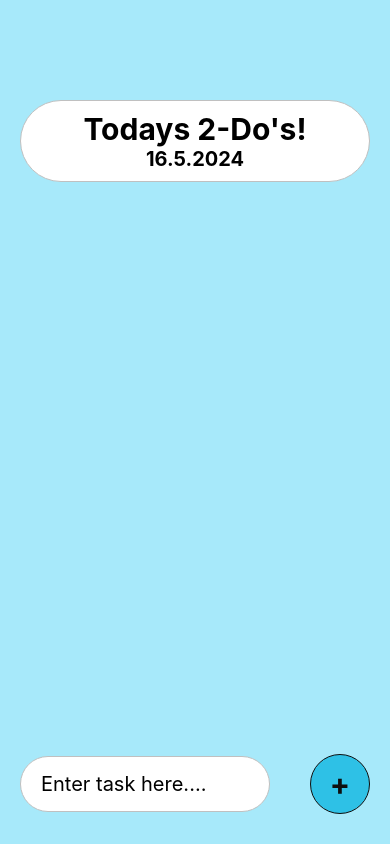
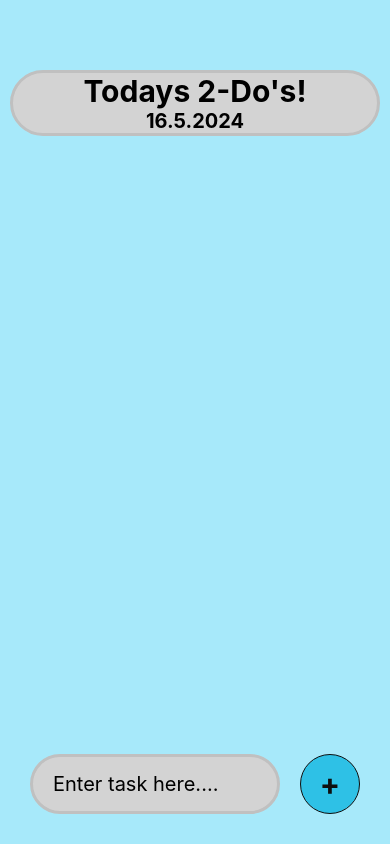
Before and after one commit to brendanrichards73/brendan-todo-app, a React Native app: screen / in a window 390 px wide. Built offline with nearby package versions, Linux system fonts and the light colour scheme.

Commit message:
Refactored components. Added new additem component

```diff
--- a/App.tsx
+++ b/App.tsx
@@ -2,32 +2,20 @@ import React, { useCallback, useState } from "react";
 import {
     StyleSheet,
     View,
-    Text,
     KeyboardAvoidingView,
     Platform,
-    TextInput,
-    TouchableOpacity,
     Keyboard,
-    FlatList,
 } from "react-native";
 import TodoItem from "./src/todo-Item";
-
-type Task = {
-    id: number;
-    text: string;
-    done: boolean;
-};
+import { AddTask } from "./src/add-item";
+import { TodoList } from "./src/todo-list";
+import { Task } from "./src/types";
 
 let taskId = 0;
 
 export default function App() {
     const [task, setTask] = useState<string | null>(null);
     const [taskItems, setTaskItems] = useState<Task[]>([]);
-
-    const currentDate = new Date();
-    const formattedDate = `${currentDate.getDate()}.${
-        currentDate.getMonth() + 1
-    }.${currentDate.getFullYear()}`;
 
     const handleAddItem = useCallback(() => {
         Keyboard.dismiss();
@@ -65,37 +53,16 @@ export default function App() {
 
     return (
         <View style={styles.container}>
-            <View style={styles.tasksWrapper}>
-                <View style={styles.titleRow}>
-                    <Text style={styles.sectionTitle}>Todays 2-Do's!</Text>
-                    <Text style={styles.dateText}>{formattedDate}</Text>
-                </View>
-                <View style={styles.todoItems}>
-                    {taskItems.length > 0 && (
-                        <Text style={styles.doneTitle}>Done (✔)</Text>
-                    )}
-                    <FlatList
-                        data={taskItems}
-                        renderItem={renderItem}
-                        keyExtractor={(item) => item.id.toString()}
-                    />
-                </View>
-            </View>
             <KeyboardAvoidingView
                 behavior={Platform.OS === "ios" ? "padding" : "height"}
-                style={styles.writeTaskWrapper}
+                style={styles.KeyboardAvoidingViewWrapper}
             >
-                <TextInput
-                    style={styles.input}
-                    placeholder={"Enter task here...."}
-                    value={task ?? ""}
-                    onChangeText={(text) => setTask(text)}
+                <TodoList taskItems={taskItems} renderItem={renderItem} />
+                <AddTask
+                    task={task}
+                    setTask={setTask}
+                    handleAddItem={handleAddItem}
                 />
-                <TouchableOpacity onPress={() => handleAddItem()}>
-                    <View style={styles.addTaskWrapper}>
-                        <Text style={styles.addTask}>+</Text>
-                    </View>
-                </TouchableOpacity>
             </KeyboardAvoidingView>
         </View>
     );
@@ -104,75 +71,13 @@ export default function App() {
 const styles = StyleSheet.create({
     container: {
         flex: 1,
+        flexDirection: "column",
         backgroundColor: "#a7e9fa",
+        paddingTop: 20,
     },
-    titleRow: {
-        flexDirection: "column",
-        justifyContent: "space-between",
-        alignItems: "center",
-        backgroundColor: "#FFF",
-        padding: 10,
-        borderRadius: 60,
-        borderWidth: 1,
-        borderColor: "#C0C0C0",
-    },
-    dateText: {
-        fontSize: 20,
-        fontWeight: "bold",
-    },
-    sectionTitle: {
-        fontSize: 30,
-        fontWeight: "bold",
-        color: "#000000",
-    },
-    doneTitle: {
-        fontSize: 20,
-        fontWeight: "bold",
-        color: "#000000",
-        marginTop: 10,
-        marginBottom: 10,
-        marginLeft: 10,
-    },
-    tasksWrapper: {
-        paddingTop: 100,
-        paddingBottom: 200,
-        paddingHorizontal: 20,
-    },
-    todoItems: {
-        marginTop: 30,
-    },
-    writeTaskWrapper: {
-        position: "absolute",
-        flexDirection: "row",
-        justifyContent: "space-around",
-        alignItems: "center",
-        bottom: 30,
-        width: "100%",
-    },
-    input: {
-        fontSize: 20,
-        paddingVertical: 15,
-        paddingHorizontal: 20,
-        width: 250,
-        backgroundColor: "#FFF",
-        borderWidth: 1,
-        borderColor: "#C0C0C0",
-        borderRadius: 60,
-    },
-    addTaskWrapper: {
-        width: 60,
-        height: 60,
-        backgroundColor: "#2ec1e6",
-        borderRadius: 60,
-        borderWidth: 1,
-        borderColor: "#0e0f0f",
-        justifyContent: "center",
-        alignItems: "center",
-    },
-    addTask: {
-        fontSize: 30,
-        fontWeight: "bold",
-        color: "#0e0f0f",
-        backgroundColor: "#2ec1e6",
+    KeyboardAvoidingViewWrapper: {
+        flex: 1,
+        marginTop: 50,
+        paddingHorizontal: 10,
     },
 });
--- /dev/null
+++ b/src/add-item.tsx
@@ -0,0 +1,72 @@
+import React from "react";
+import {
+    View,
+    TextInput,
+    TouchableOpacity,
+    Text,
+    StyleSheet,
+} from "react-native";
+
+type AddTaskProps = {
+    task: string | null;
+    setTask: (task: string) => void;
+    handleAddItem: () => void;
+};
+
+export const AddTask: React.FC<AddTaskProps> = ({
+    task,
+    setTask,
+    handleAddItem,
+}) => {
+    return (
+        <View style={styles.container}>
+            <TextInput
+                style={styles.input}
+                placeholder={"Enter task here...."}
+                value={task ?? ""}
+                onChangeText={(text) => setTask(text)}
+            />
+            <TouchableOpacity onPress={handleAddItem}>
+                <View style={styles.addTaskWrapper}>
+                    <Text style={styles.addTask}>+</Text>
+                </View>
+            </TouchableOpacity>
+        </View>
+    );
+};
+
+const styles = StyleSheet.create({
+    container: {
+        flexDirection: "row",
+        justifyContent: "space-between",
+        alignItems: "center",
+        paddingVertical: 30,
+        paddingHorizontal: 20,
+    },
+    input: {
+        fontSize: 20,
+        paddingVertical: 15,
+        paddingHorizontal: 20,
+        width: 250,
+        backgroundColor: "#D3D3D3",
+        borderWidth: 3,
+        borderColor: "#C0C0C0",
+        borderRadius: 60,
+    },
+    addTaskWrapper: {
+        width: 60,
+        height: 60,
+        backgroundColor: "#2ec1e6",
+        borderRadius: 60,
+        borderWidth: 1,
+        borderColor: "#0e0f0f",
+        justifyContent: "center",
+        alignItems: "center",
+    },
+    addTask: {
+        fontSize: 30,
+        fontWeight: "bold",
+        color: "#0e0f0f",
+        backgroundColor: "#2ec1e6",
+    },
+});
--- a/src/todo-Item.tsx
+++ b/src/todo-Item.tsx
@@ -1,5 +1,6 @@
 import React from "react";
 import { View, Text, StyleSheet, TouchableOpacity } from "react-native";
+import Ionicons from "@expo/vector-icons/Ionicons";
 
 type TodoItemProps = {
     text: string;
@@ -15,13 +16,20 @@ export default function TodoItem({
     isDone,
 }: TodoItemProps) {
     return (
+        <View style={styles.container}>
             <View style={[styles.todoItem, isDone ? styles.todoItemDone : {}]}>
                 <View style={styles.textWrapper}>
                     <TouchableOpacity
                         style={styles.checkBox}
                         onPress={onDoneToggle}
                     >
-                    {isDone && <Text style={styles.checkMark}>✔</Text>}
+                        {isDone && (
+                            <Ionicons
+                                name="checkmark-circle"
+                                size={32}
+                                color="green"
+                            />
+                        )}
                     </TouchableOpacity>
 
                     <Text style={styles.itemText}>{text}</Text>
@@ -34,10 +42,17 @@ export default function TodoItem({
                     </TouchableOpacity>
                 )}
             </View>
+        </View>
     );
 }
 
 const styles = StyleSheet.create({
+    container: {
+        flex: 1,
+        flexDirection: "column",
+        height: "80%",
+        width: "100%",
+    },
     todoItem: {
         flexDirection: "row",
         alignItems: "flex-start",
@@ -49,6 +64,7 @@ const styles = StyleSheet.create({
     },
     todoItemDone: {
         backgroundColor: "#F8BBD0",
+        opacity: 0.75,
     },
     textWrapper: {
         flex: 1,
@@ -59,8 +75,8 @@ const styles = StyleSheet.create({
     checkBox: {
         justifyContent: "center",
         alignItems: "center",
-        width: 30,
-        height: 30,
+        width: 35,
+        height: 35,
         borderWidth: 2,
         opacity: 0.4,
         borderRadius: 5,
@@ -79,7 +95,7 @@ const styles = StyleSheet.create({
     },
     deleteWrapper: {
         width: 60,
-        height: 45,
+        height: 35,
         borderColor: "#FF0033",
         borderWidth: 2,
         borderRadius: 5,
--- a/src/todo-list.tsx
+++ b/src/todo-list.tsx
@@ -1,6 +1,81 @@
 import React from "react";
-import { Text } from "react-native";
+import { View, Text, FlatList, StyleSheet } from "react-native";
+import { Task } from "./types";
+import Ionicons from "@expo/vector-icons/Ionicons";
 
-export default function TodoList() {
-    return <Text>TodoItem</Text>;
-}
+type TodoListProps = {
+    taskItems: Task[];
+    renderItem: ({ item }: { item: Task }) => JSX.Element;
+};
+
+export const TodoList: React.FC<TodoListProps> = ({
+    taskItems,
+    renderItem,
+}) => {
+    const currentDate = new Date();
+    const formattedDate = `${currentDate.getDate()}.${
+        currentDate.getMonth() + 1
+    }.${currentDate.getFullYear()}`;
+    return (
+        <View style={styles.container}>
+            <View style={styles.titleRow}>
+                <Text style={styles.sectionTitle}>Todays 2-Do's!</Text>
+                <Text style={styles.dateText}>{formattedDate}</Text>
+            </View>
+            {taskItems.length > 0 && (
+                <View style={styles.doneWrapper}>
+                    <Text style={styles.doneText}>Done</Text>
+                    <Ionicons name="checkmark-circle" size={32} color="green" />
+                </View>
+            )}
+            <View style={styles.itemList}>
+                <FlatList
+                    data={taskItems}
+                    renderItem={renderItem}
+                    keyExtractor={(item) => item.id.toString()}
+                />
+            </View>
+        </View>
+    );
+};
+
+const styles = StyleSheet.create({
+    container: {
+        flex: 1,
+    },
+    sectionTitle: {
+        fontSize: 30,
+        fontWeight: "bold",
+        color: "#000000",
+        paddingHorizontal: 10,
+    },
+    dateText: {
+        fontSize: 20,
+        fontWeight: "bold",
+    },
+    titleRow: {
+        flexDirection: "column",
+        justifyContent: "space-between",
+        alignItems: "center",
+        backgroundColor: "#D3D3D3",
+        borderRadius: 60,
+        borderWidth: 3,
+        borderColor: "#C0C0C0",
+        marginBottom: 50,
+    },
+    doneWrapper: {
+        flexDirection: "row",
+
+        paddingBottom: 10,
+        marginLeft: 10,
+    },
+    doneText: {
+        fontSize: 20,
+        fontWeight: "bold",
+        marginRight: 10,
+    },
+    itemList: {
+        paddingHorizontal: 5,
+        paddingVertical: 20,
+    },
+});
--- /dev/null
+++ b/src/types.ts
@@ -0,0 +1,5 @@
+export type Task = {
+    id: number;
+    text: string;
+    done: boolean;
+};
```
Lines whose indentation alone changed are shown as unchanged.
